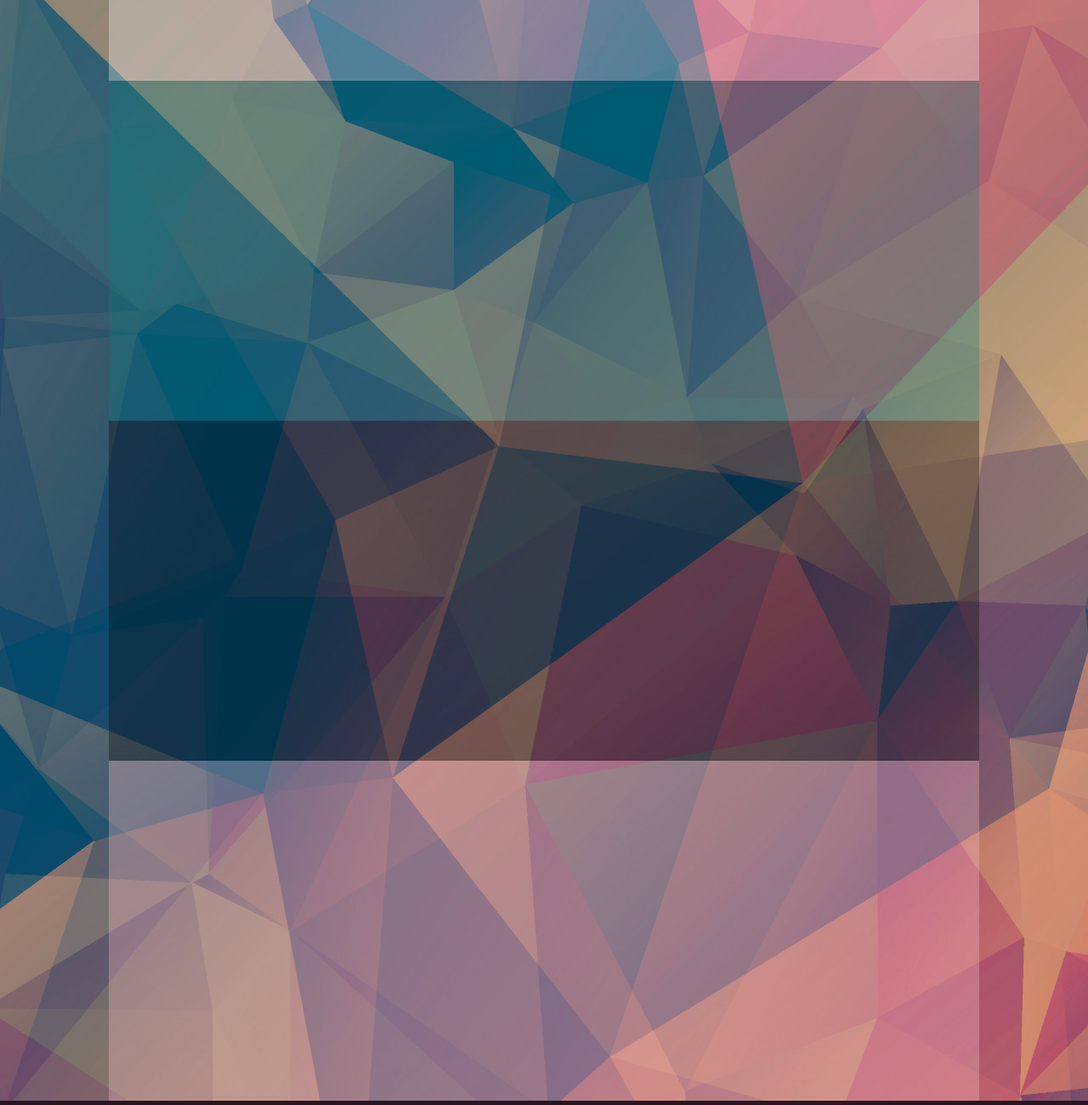
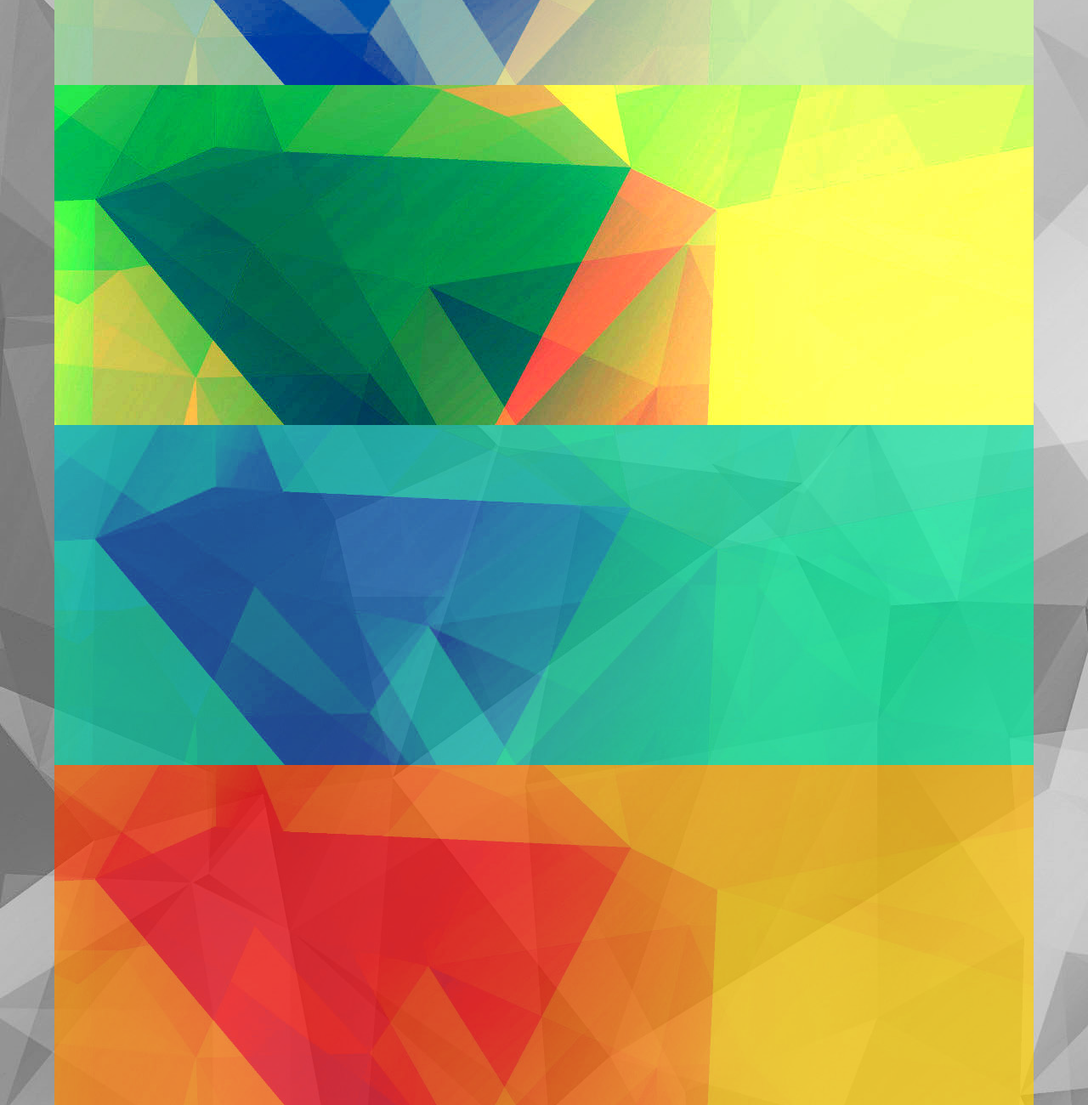
Before and after one commit to preetsmohan/aboutme, a plain HTML site: page home.html in a window 1280 px wide. Shown: the part 1058-2358 px from the top of the page at 85% size. Drawn offline with nearby package versions, Linux system fonts and the light colour scheme.

Commit message:
backgrounds are hella

```diff
--- a/preeti_site.css
+++ b/preeti_site.css
@@ -7,7 +7,7 @@
  body {
   font-family: 'Poiret One', cursive;
   background-color: rgb(39, 21, 33);
-  background-image: url("pattern2.png");
+  background-image: url("patterng.jpg");
   padding: 0;
   margin: 0;
   width:100%;
@@ -42,8 +42,8 @@ br{
 }
 
 .content{
-	width:80%;
-	margin-left:10%;
+	width:90%;
+	margin-left:5%;
 
 }
 
@@ -140,26 +140,36 @@ header.sticky {
 
 .filler1{
 	height:400px;
-	background-color:grey;
-	opacity:.5;
+	background-color:blue;
+	background-image:url("pattern3.jpg");
+	background-attachment:fixed;
+	opacity:1;
 }
 .filler2{
 	height:400px;
-	background-color:white;
-	opacity:.3;
+	background-color:teal;
+	background-image:url("pattern4.jpg");
+	background-attachment:fixed;
+	opacity:1;
 }
 .filler3{
 	height:400px;
-	background-color:teal;
-	opacity:.3;
+	background-color:purple;
+		background-image:url("pattern5.jpg");
+	background-attachment:fixed;
+	opacity:1;
 }
 .filler4{
 	height:400px;
-	background-color:black;
-	opacity:.3;
+	background-color:green;
+	background-image:url("pattern6.jpg");
+	background-attachment:fixed;
+	opacity:.7;
 }
 .filler5{
 	height:400px;
 	background-color:pink;
-	opacity:.3;
+		background-image:url("pattern7.jpg");
+	background-attachment:fixed;
+	opacity:.7;
 }
```
Also changed, not shown: pattern3.jpg (added), pattern4.jpg (added), pattern5.jpg (added), pattern6.jpg (added), pattern7.jpg (added), patternG.jpg (added).
